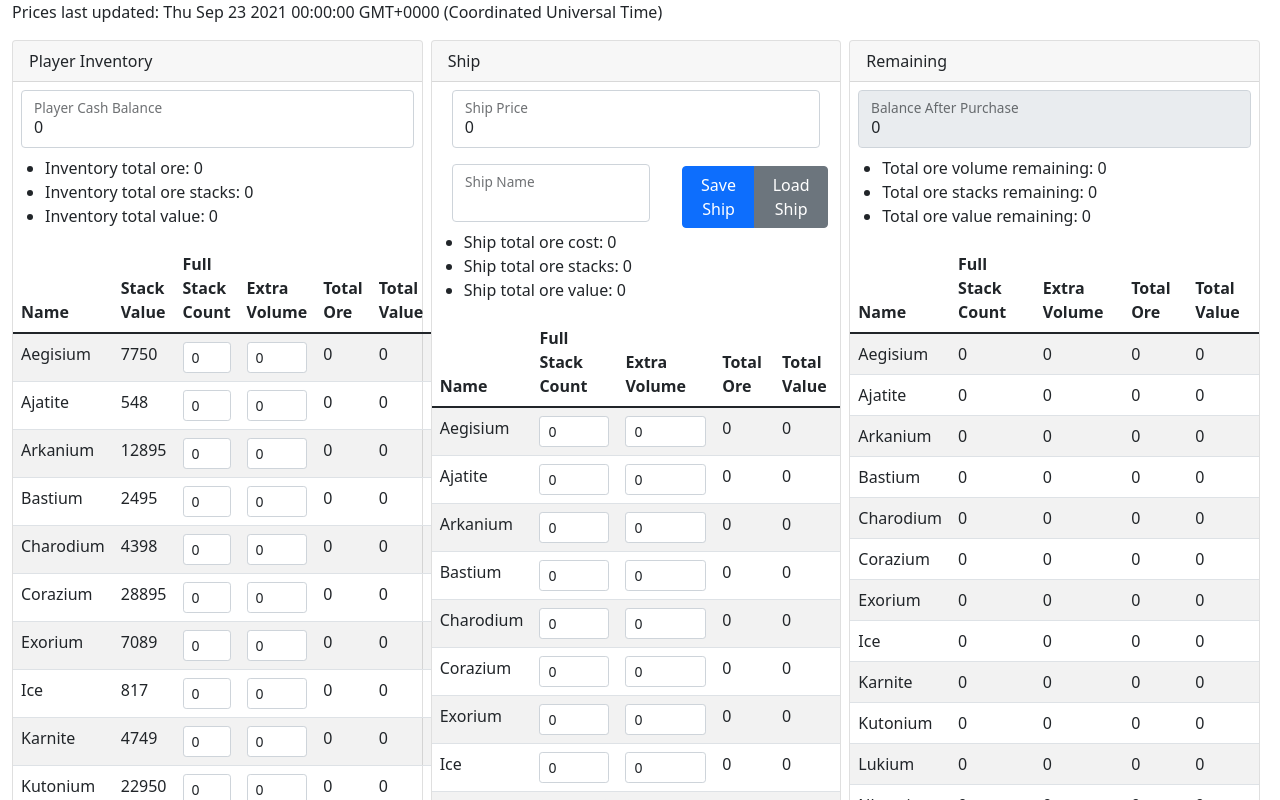
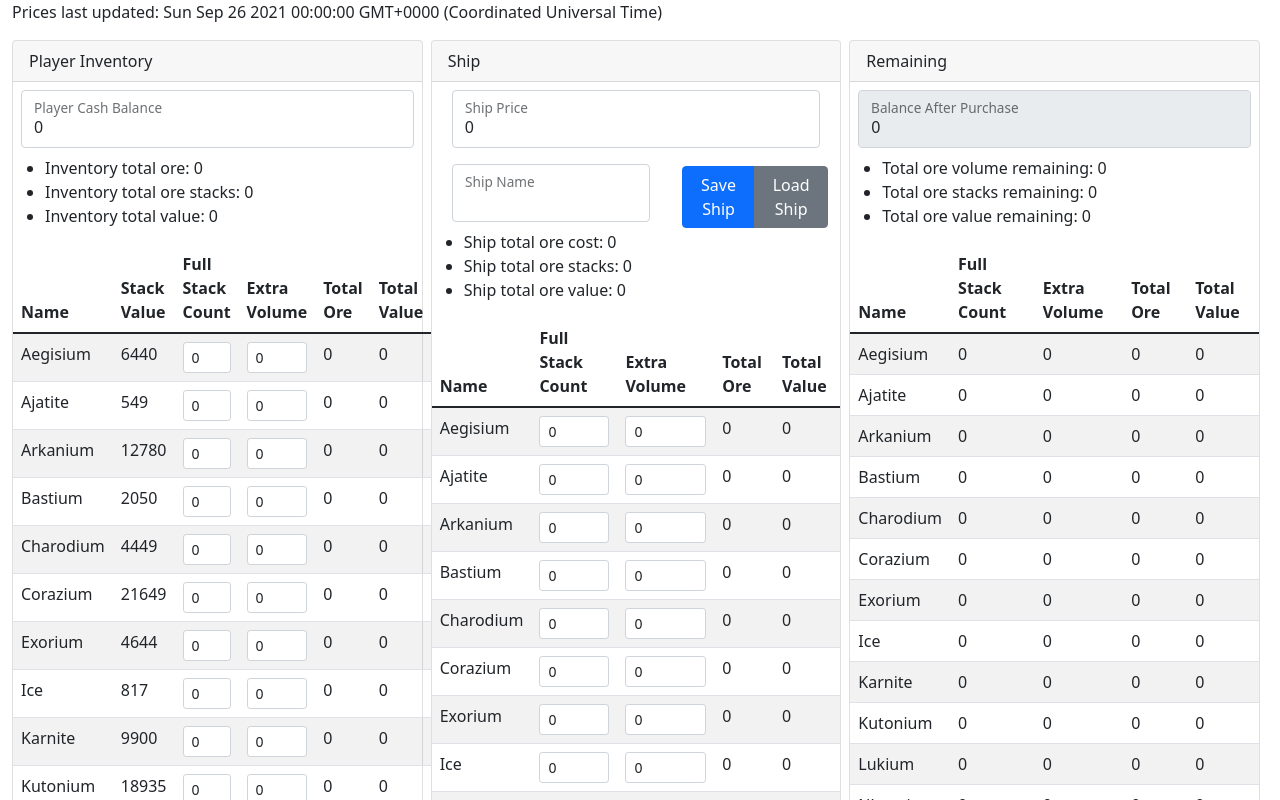
Before and after one commit to pr0uxx/starbase-inventory-manager, a Vue app: page /#/ in a window 1280 px wide. Shown: the top 800 px of the page. Built offline with nearby package versions, Linux system fonts and the light colour scheme.

Commit message:
- added ore history - updated ore prices

```diff
--- a/src/data/classes/Market.ts
+++ b/src/data/classes/Market.ts
@@ -1,9 +1,30 @@
 import Ore from "./Ore";
+import OreHistoryItem from "@/data/classes/OreHistoryItem";
 
 export default class Market {
-    static lastUpdate = new Date(2021,8,23);
+    static lastUpdate = new Date(2021,8,26);
 
     static ores: Ore[] = [
+        new Ore('Aegisium', 6440),
+        new Ore('Ajatite', 549),
+        new Ore('Arkanium', 12780),
+        new Ore('Bastium', 2050),
+        new Ore('Charodium', 4449),
+        new Ore('Corazium', 21649),
+        new Ore('Exorium', 4644),
+        new Ore('Ice', 817),
+        new Ore('Karnite', 9900),
+        new Ore('Kutonium', 18935),
+        new Ore('Lukium', 20500),
+        new Ore('Nhurgite', 3099),
+        new Ore('Surtrite', 4090),
+        new Ore('Valkite', 545),
+        new Ore('Vokarium', 2040),
+        new Ore('Ymrium', 28399)
+    ];
+
+    static oreHistory: OreHistoryItem[] = [
+        new OreHistoryItem([
 	        new Ore('Aegisium', 7750),
 	        new Ore('Ajatite', 548),
 	        new Ore('Arkanium', 12895),
@@ -20,5 +41,6 @@ export default class Market {
 	        new Ore('Valkite', 543),
 	        new Ore('Vokarium', 2100),
 	        new Ore('Ymrium', 31270)
-    ]
+        ], new Date(2021, 8, 23))
+	    ];
 }
--- /dev/null
+++ b/src/data/classes/OreHistoryItem.ts
@@ -0,0 +1,11 @@
+import Ore from "@/data/classes/Ore"
+
+export default class OreHistoryItem {
+	constructor(oreArray: Ore[], date: Date) {
+		this.oreArray = oreArray;
+		this.date = date;
+	}
+
+	oreArray: Ore[];
+	date: Date;
+}
```
Lines whose indentation alone changed are shown as unchanged.
